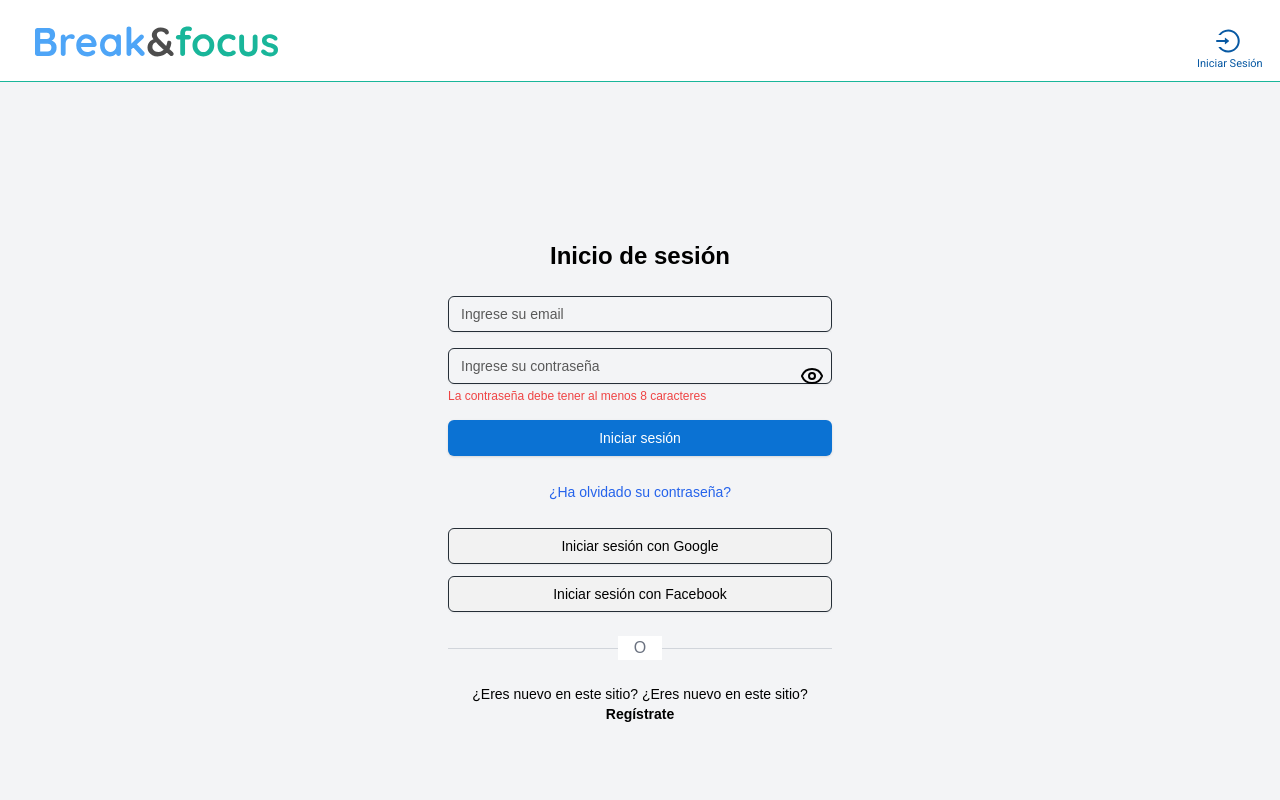
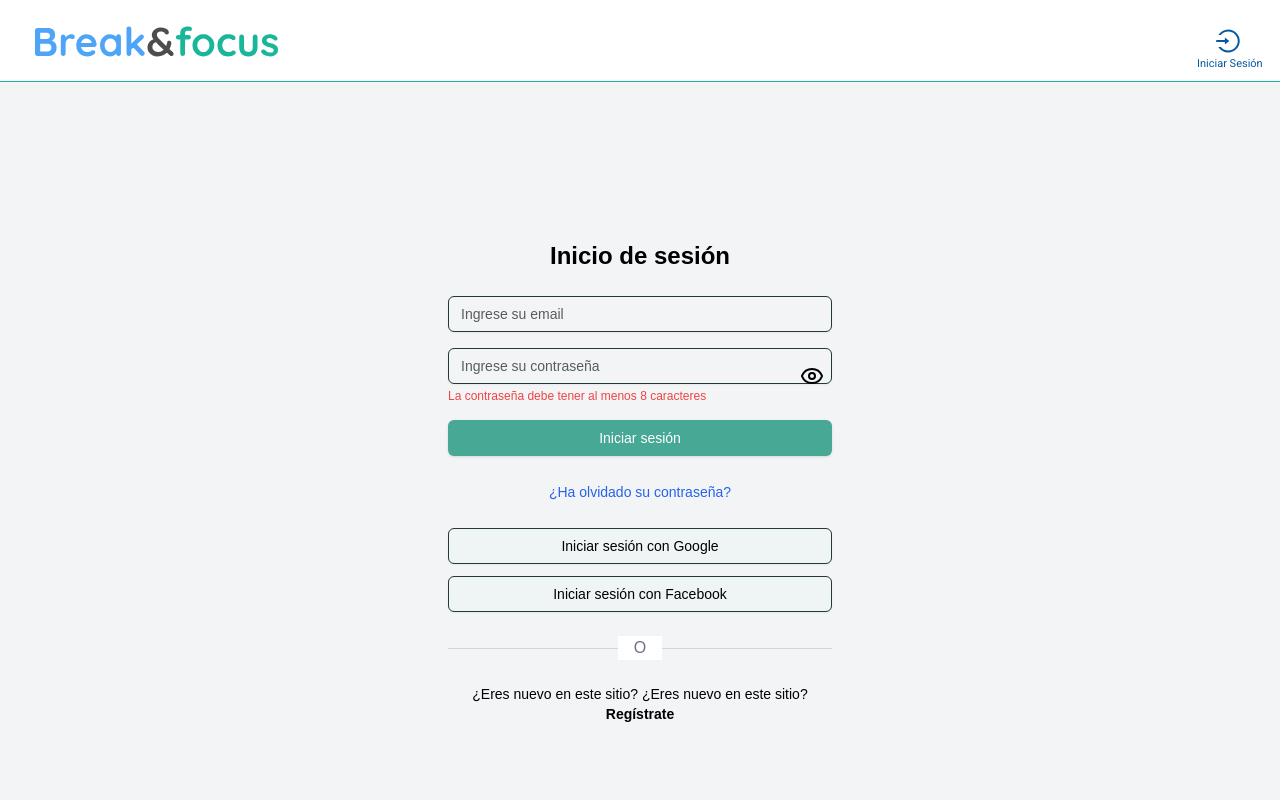
Before and after one commit to No-Country-simulation/s18-09-m-node-react, a Next.js app in the folder frontend/: page /login in a window 1280 px wide. Shown: the top 800 px of the page. Built offline with nearby package versions, Linux system fonts and the light colour scheme.

Commit message:
style: base color established to #47A896

```diff
--- a/frontend/src/app/globals.css
+++ b/frontend/src/app/globals.css
@@ -16,99 +16,56 @@ body {
 
 
   :root  {
-    --background: 209 0% 95%;
-    --foreground: 209 0% 0%;
-    --card: 209 0% 90%;
-    --card-foreground: 209 0% 10%;
-    --popover: 209 0% 95%;
-    --popover-foreground: 209 95% 0%;
-    --primary: 209 90.1% 43.5%;
+    --background: 169 24% 95%;
+    --foreground: 169 5% 0%;
+    --card: 169 24% 90%;
+    --card-foreground: 169 5% 10%;
+    --popover: 169 24% 95%;
+    --popover-foreground: 169 95% 0%;
+    --primary: 169 40.6% 46.9%;
     --primary-foreground: 0 0% 100%;
-    --secondary: 209 10% 70%;
+    --secondary: 169 24% 70%;
     --secondary-foreground: 0 0% 0%;
-    --muted: 171 10% 85%;
-    --muted-foreground: 209 0% 35%;
-    --accent: 171 10% 80%;
-    --accent-foreground: 209 0% 10%;
+    --muted: 131 24% 85%;
+    --muted-foreground: 169 5% 35%;
+    --accent: 131 24% 80%;
+    --accent-foreground: 169 5% 10%;
     --destructive: 0 50% 30%;
-    --destructive-foreground: 209 0% 90%;
-    --border: 209 20% 50%;
-    --input: 209 20% 18%;
-    --ring: 209 90.1% 43.5%;
+    --destructive-foreground: 169 5% 90%;
+    --border: 169 24% 50%;
+    --input: 169 24% 18%;
+    --ring: 169 40.6% 46.9%;
     --radius: 0.5rem;
   }
   .dark  {
-    --background: 209 10% 5%;
-    --foreground: 209 0% 90%;
-    --card: 209 0% 0%;
-    --card-foreground: 209 0% 90%;
-    --popover: 209 10% 5%;
-    --popover-foreground: 209 0% 90%;
-    --primary: 209 90.1% 43.5%;
+    --background: 169 24% 5%;
+    --foreground: 169 5% 90%;
+    --card: 169 24% 0%;
+    --card-foreground: 169 5% 90%;
+    --popover: 169 24% 5%;
+    --popover-foreground: 169 5% 90%;
+    --primary: 169 40.6% 46.9%;
     --primary-foreground: 0 0% 100%;
-    --secondary: 209 10% 10%;
+    --secondary: 169 24% 10%;
     --secondary-foreground: 0 0% 100%;
-    --muted: 171 10% 15%;
-    --muted-foreground: 209 0% 60%;
-    --accent: 171 10% 15%;
-    --accent-foreground: 209 0% 90%;
+    --muted: 131 24% 15%;
+    --muted-foreground: 169 5% 60%;
+    --accent: 131 24% 15%;
+    --accent-foreground: 169 5% 90%;
     --destructive: 0 50% 30%;
-    --destructive-foreground: 209 0% 90%;
-    --border: 209 20% 18%;
-    --input: 209 20% 18%;
-    --ring: 209 90.1% 43.5%;
+    --destructive-foreground: 169 5% 90%;
+    --border: 169 24% 18%;
+    --input: 169 24% 18%;
+    --ring: 169 40.6% 46.9%;
     --radius: 0.5rem;
-  }
-
-  .dark  {
-    --background: 209 50% 5%;
-    --foreground: 209 5% 90%;
-    --card: 209 50% 0%;
-    --card-foreground: 209 5% 90%;
-    --popover: 209 50% 5%;
-    --popover-foreground: 209 5% 90%;
-    --primary: 209 90.1% 43.5%;
-    --primary-foreground: 0 0% 100%;
-    --secondary: 209 30% 10%;
-    --secondary-foreground: 0 0% 100%;
-    --muted: 171 30% 15%;
-    --muted-foreground: 209 5% 60%;
-    --accent: 171 30% 15%;
-    --accent-foreground: 209 5% 90%;
-    --destructive: 0 100% 30%;
-    --destructive-foreground: 209 5% 90%;
-    --border: 209 30% 18%;
-    --input: 209 30% 18%;
-    --ring: 209 90.1% 43.5%;
-    --radius: 0.5rem;
-  }
-
-  .dark {
-    --background: 240 10% 3.9%;
-    --foreground: 0 0% 98%;
-    --card: 240 10% 3.9%;
-    --card-foreground: 0 0% 98%;
-    --popover: 240 10% 3.9%;
-    --popover-foreground: 0 0% 98%;
-    --primary: 0 0% 98%;
-    --primary-foreground: 240 5.9% 10%;
-    --secondary: 240 3.7% 15.9%;
-    --secondary-foreground: 0 0% 98%;
-    --muted: 240 3.7% 15.9%;
-    --muted-foreground: 240 5% 64.9%;
-    --accent: 240 3.7% 15.9%;
-    --accent-foreground: 0 0% 98%;
-    --destructive: 0 62.8% 30.6%;
-    --destructive-foreground: 0 0% 98%;
-    --border: 240 3.7% 15.9%;
-    --input: 240 3.7% 15.9%;
-    --ring: 240 4.9% 83.9%;
     --chart-1: 220 70% 50%;
     --chart-2: 160 60% 45%;
     --chart-3: 30 80% 55%;
     --chart-4: 280 65% 60%;
     --chart-5: 340 75% 55%;
   }
+
+
 }
 
 @layer base {
```
